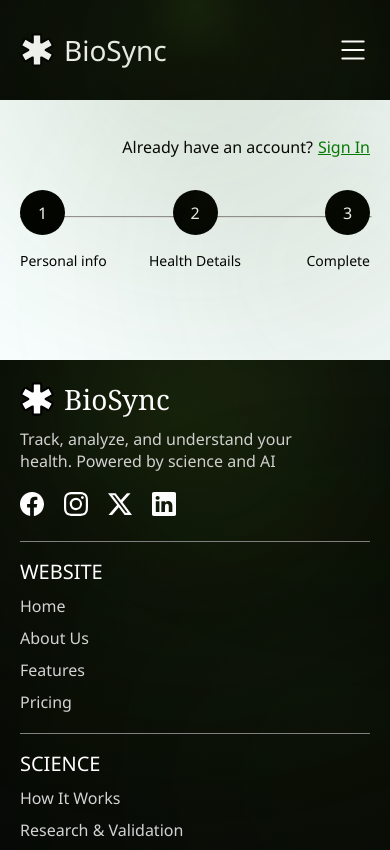
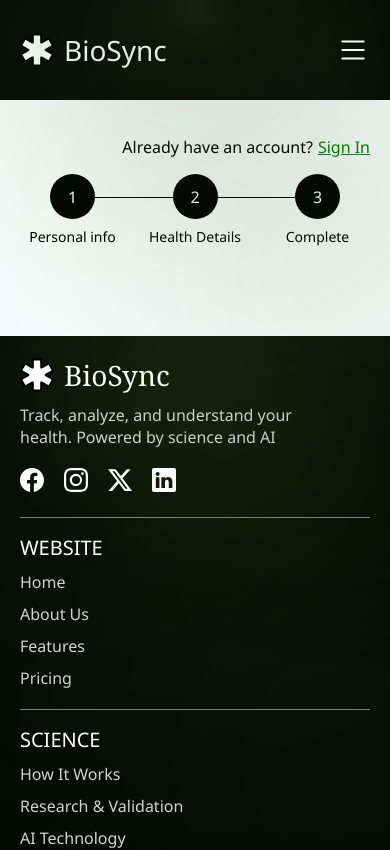
Before and after one commit to richardtomiwa/BioSync, an Angular app: page /register in a window 390 px wide. Shown: the top 850 px of the page. Built offline with nearby package versions, Linux system fonts and the light colour scheme.

Commit message:
Routing-started working on registration page

```diff
--- a/src/app/pages/register/register.html
+++ b/src/app/pages/register/register.html
@@ -17,7 +17,6 @@
             <span>Complete</span>
         </div>
 
-        <hr>
     </div>
 
 </main>
--- a/src/app/pages/register/register.scss
+++ b/src/app/pages/register/register.scss
@@ -1,5 +1,4 @@
 @use '../components/navbar/navbar.scss' as *;
-@media (max-width: 767px) {
 
 .register{
 margin-top: 100px;
@@ -31,9 +30,21 @@ padding: 20px;
     width: 100%;
     position: relative;
     font-family: $body;
+    isolation: isolate;
+
+    &::before {
+        content: '';
+        position: absolute;
+        top: 22.5px;
+        right: calc(15% + 22.5px);
+        left: calc(15% + 22.5px);
+        height: 1px;
+        background-color: black;
+        z-index: 0;
+    }
 
     div:nth-of-type(3){
-       align-items: end;
+       align-items: center;
     }
 
        div:nth-of-type(2){
@@ -42,9 +53,13 @@ padding: 20px;
     div{
         display: flex;
         flex-direction: column;
-        align-items:normal;
+        align-items:center;
         width: 30%;
+        position: relative;
+        z-index: 1;
+
     p{
+        margin: 0 0 8px;
         padding: 10px;
         width: 25px;
         height: 25px;
@@ -64,14 +79,5 @@ padding: 20px;
         font-size: 14px;
     }
     }
-    hr{
-        width: 100%;
-        color: black;
-        position: absolute;
-        top: 35%;
-        z-index: 0;
-    }
 }
 }
-
-}
```
